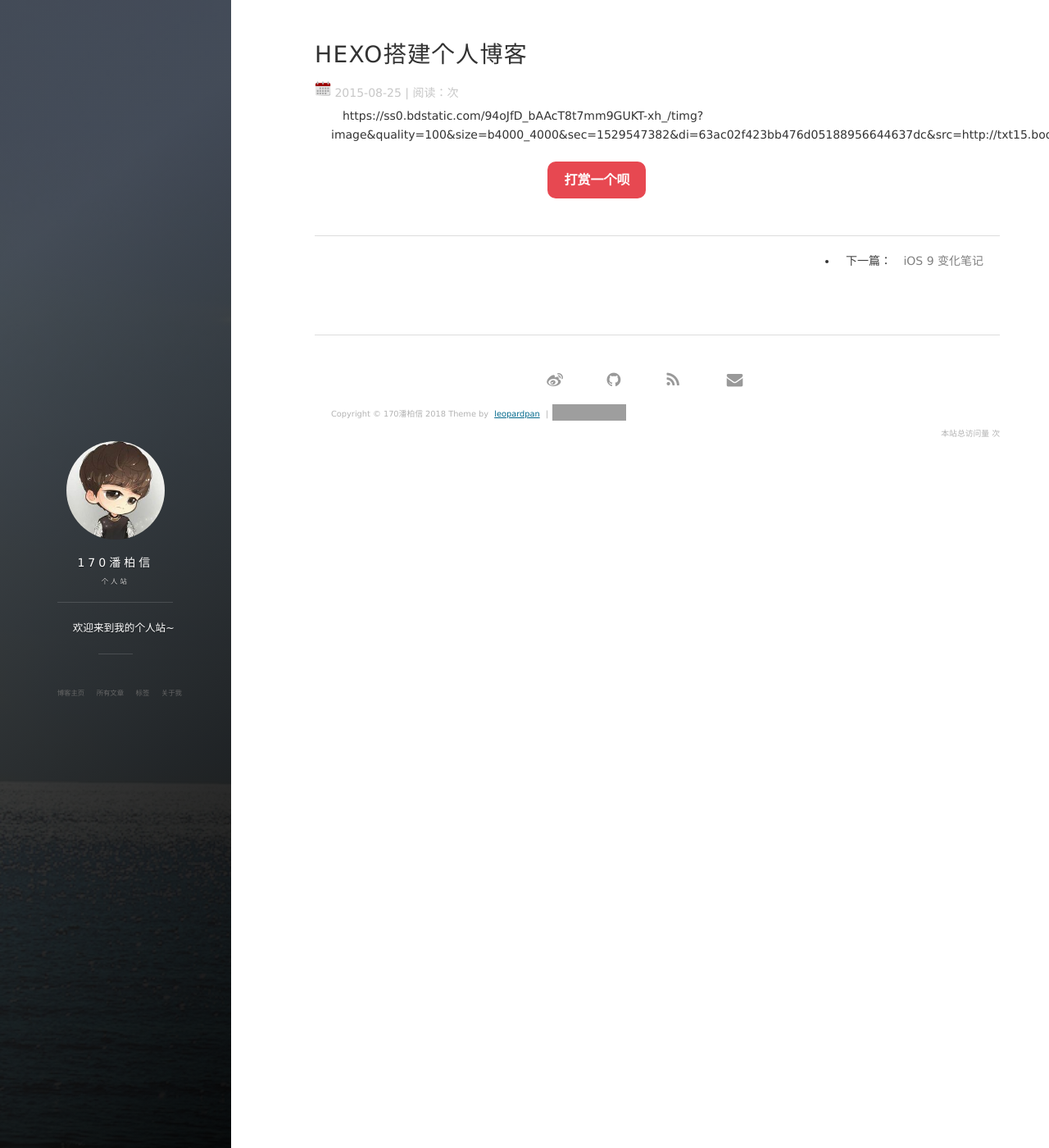
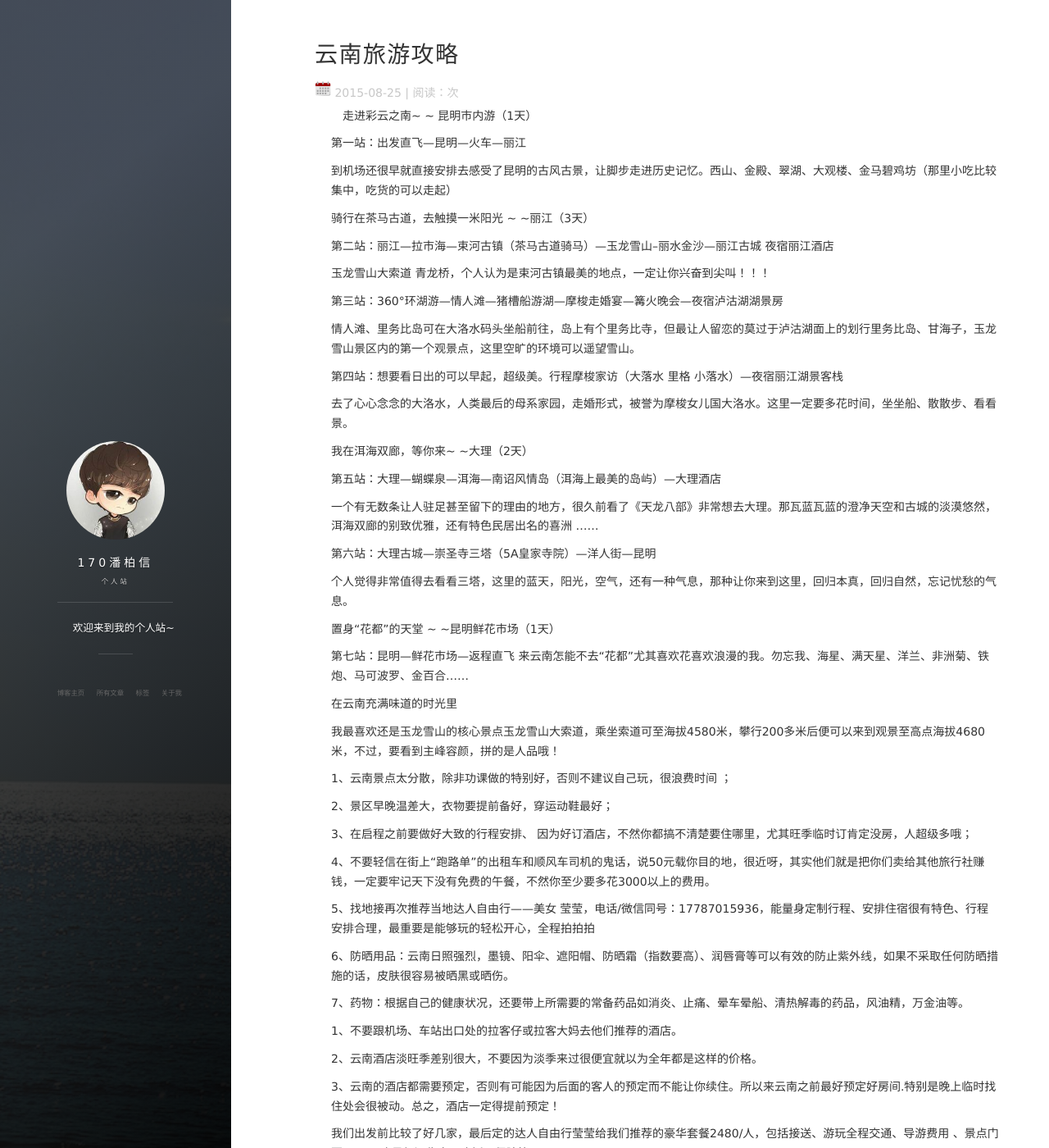
Before and after one commit to lixuan-sunshine/170, a Jekyll site: the page built from _posts/2015-08-25-HEXO搭建个人博客.md, in a window 1280 px wide and 1400 px high. Shown: the whole window at 82% size. Built offline with Jekyll 4.4.1, drawn with Linux system fonts in a browser that asks for light colours; nearby versions of some CDN libraries; comment, search, counter and statistics services are not loaded; some of the changed text lies outside the part shown; grey boxes are pictures that could not be loaded.

Commit message:
Update 2015-08-25-HEXO搭建个人博客.md

```diff
--- a/_posts/2015-08-25-HEXO搭建个人博客.md
+++ b/_posts/2015-08-25-HEXO搭建个人博客.md
@@ -1,8 +1,91 @@
 ---
 layout: post
-title: "HEXO搭建个人博客"
+title: "云南旅游攻略"
 date: 2015-08-25
 description: "HEXO配置，HEXO+Github，搭建自己的博客"
 tag: 博客
 ---
-　https://ss0.bdstatic.com/94oJfD_bAAcT8t7mm9GUKT-xh_/timg?image&quality=100&size=b4000_4000&sec=1529547382&di=63ac02f423bb476d05188956644637dc&src=http://txt15.book118.com/2017/0106/book80461/80460480.jpg
+　走进彩云之南~ ~ 昆明市内游（1天）
+
+第一站：出发直飞—昆明—火车—丽江
+
+到机场还很早就直接安排去感受了昆明的古风古景，让脚步走进历史记忆。西山、金殿、翠湖、大观楼、金马碧鸡坊（那里小吃比较集中，吃货的可以走起）
+
+骑行在茶马古道，去触摸一米阳光 ~ ~丽江（3天）
+
+第二站：丽江—拉市海—束河古镇（茶马古道骑马）—玉龙雪山--丽水金沙—丽江古城 夜宿丽江酒店
+
+玉龙雪山大索道 青龙桥，个人认为是束河古镇最美的地点，一定让你兴奋到尖叫！！！
+
+第三站：360°环湖游—情人滩—猪槽船游湖—摩梭走婚宴—篝火晚会—夜宿泸沽湖湖景房
+
+情人滩、里务比岛可在大洛水码头坐船前往，岛上有个里务比寺，但最让人留恋的莫过于泸沽湖面上的划行里务比岛、甘海子，玉龙雪山景区内的第一个观景点，这里空旷的环境可以遥望雪山。
+
+第四站：想要看日出的可以早起，超级美。行程摩梭家访（大落水 里格 小落水）—夜宿丽江湖景客栈
+
+去了心心念念的大洛水，人类最后的母系家园，走婚形式，被誉为摩梭女儿国大洛水。这里一定要多花时间，坐坐船、散散步、看看景。
+
+我在洱海双廊，等你来~ ~大理（2天）
+
+第五站：大理—蝴蝶泉—洱海—南诏风情岛（洱海上最美的岛屿）—大理酒店
+
+一个有无数条让人驻足甚至留下的理由的地方，很久前看了《天龙八部》非常想去大理。那瓦蓝瓦蓝的澄净天空和古城的淡漠悠然，洱海双廊的别致优雅，还有特色民居出名的喜洲 ......
+
+第六站：大理古城—崇圣寺三塔（5A皇家寺院）—洋人街—昆明
+
+个人觉得非常值得去看看三塔，这里的蓝天，阳光，空气，还有一种气息，那种让你来到这里，回归本真，回归自然，忘记忧愁的气息。
+
+置身“花都”的天堂 ~ ~昆明鲜花市场（1天）
+
+第七站：昆明—鲜花市场—返程直飞
+ 来云南怎能不去“花都”尤其喜欢花喜欢浪漫的我。勿忘我、海星、满天星、洋兰、非洲菊、铁炮、马可波罗、金百合......
+
+
+在云南充满味道的时光里
+
+
+
+
+
+
+
+我最喜欢还是玉龙雪山的核心景点玉龙雪山大索道，乘坐索道可至海拔4580米，攀行200多米后便可以来到观景至高点海拔4680米，不过，要看到主峰容颜，拼的是人品哦！
+
+
+
+
+1、云南景点太分散，除非功课做的特别好，否则不建议自己玩，很浪费时间 ；
+
+2、景区早晚温差大，衣物要提前备好，穿运动鞋最好；
+
+3、在启程之前要做好大致的行程安排、 因为好订酒店，不然你都搞不清楚要住哪里，尤其旺季临时订肯定没房，人超级多哦；
+
+4、不要轻信在街上“跑路单”的出租车和顺风车司机的鬼话，说50元载你目的地，很近呀，其实他们就是把你们卖给其他旅行社赚钱，一定要牢记天下没有免费的午餐，不然你至少要多花3000以上的费用。
+
+5、找地接再次推荐当地达人自由行——美女 莹莹，电话/微信同号：17787015936，能量身定制行程、安排住宿很有特色、行程安排合理，最重要是能够玩的轻松开心，全程拍拍拍
+
+6、防晒用品：云南日照强烈，墨镜、阳伞、遮阳帽、防晒霜（指数要高）、润唇膏等可以有效的防止紫外线，如果不采取任何防晒措施的话，皮肤很容易被晒黑或晒伤。
+
+7、药物：根据自己的健康状况，还要带上所需要的常备药品如消炎、止痛、晕车晕船、清热解毒的药品，风油精，万金油等。
+
+
+
+
+1、不要跟机场、车站出口处的拉客仔或拉客大妈去他们推荐的酒店。
+
+2、云南酒店淡旺季差别很大，不要因为淡季来过很便宜就以为全年都是这样的价格。
+
+3、云南的酒店都需要预定，否则有可能因为后面的客人的预定而不能让你续住。所以来云南之前最好预定好房间.特别是晚上临时找住处会很被动。总之，酒店一定得提前预定！
+
+我们出发前比较了好几家，最后定的达人自由行莹莹给我们推荐的豪华套餐2480/人，包括接送、游玩全程交通、导游费用 、景点门票、7天6晚星级酒住宿、吃饭、保险等；
+
+小算了一下，自己玩加起来至少要到3500以上了，套餐即省心又省钱，最重要的是安排的住宿很有特色，在市区四晚，景区两晚（客栈非常有云南特色，同时可以观看到景区最美的日出和日落！）和闺蜜表示满意，最重要的是自由度还高！
+
+附上客栈美照一张：
+
+
+
+
+
+
+人生中最美好的就是你爱着的人，看过的风景，还有一路留下的记忆。
```
